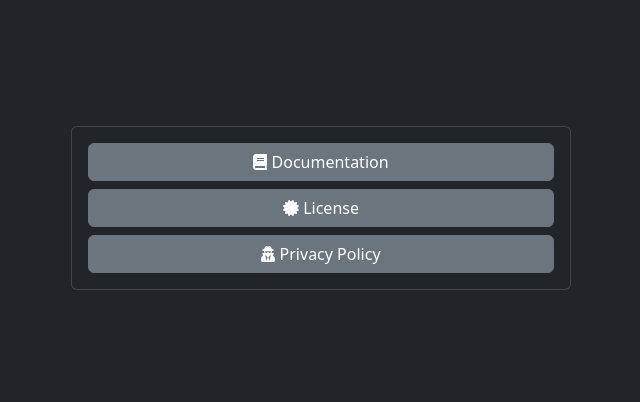
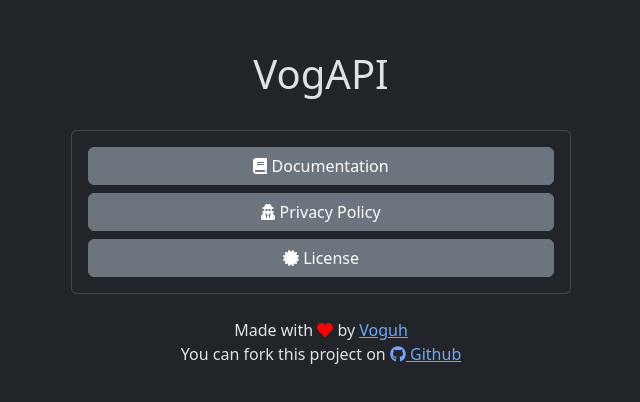
Before and after one commit to voguh/vogapi, a website: page public/index.html in a window 1280 px wide. Shown: the part 192-594 px from the top of the page, without its empty margins (319-959 px from the left). Drawn offline with nearby package versions, Linux system fonts and the light colour scheme.

Commit message:
feat: increment homepage

```diff
--- a/public/index.html
+++ b/public/index.html
@@ -16,21 +16,39 @@
         inset: 0;
       }
 
+      body > main > header {
+        text-align: center;
+      }
+
       body > main {
         width: 100%;
         max-width: 500px;
       }
+
+      body > main > footer {
+        text-align: center;
+      }
     </style>
   </head>
   <body>
-    <main>
-      <div class="card">
+    <main class="d-grid gap-4">
+      <header>
+        <h1>VogAPI</h1>
+      </header>
+
+      <section class="card">
         <div class="card-body d-grid gap-2">
           <a class="btn btn-secondary" href="/api-docs" target="_blank" rel="noopener noreferrer"><i class="fas fa-book"></i> Documentation</a>
+          <a class="btn btn-secondary" href="/privacy-policy" target="_blank" rel="noopener noreferrer"><i class="fas fa-user-secret"></i> Privacy Policy</a>
           <a class="btn btn-secondary" href="/license" target="_blank" rel="noopener noreferrer"><i class="fas fa-certificate"></i> License</a>
-          <a class="btn btn-secondary" href="/privacy-policy" target="_blank" rel="noopener noreferrer"><i class="fas fa-user-secret"></i> Privacy Policy</a>
         </div>
-      </div>
+      </section>
+
+      <footer>
+        Made with <i class="fas fa-heart" style="color: red;"></i> by <a href="https://github.com/voguh" target="_blank" rel="noopener noreferrer">Voguh</a>
+        <br />
+        You can fork this project on <a href="https://github.com/voguh/vogapi" target="_blank" rel="noopener noreferrer"><i class="fab fa-github"></i> Github</a>
+      </footer>
     </main>
 
     <script src="https://cdn.jsdelivr.net/npm/bootstrap@5.3.3/dist/js/bootstrap.min.js"></script>
```
